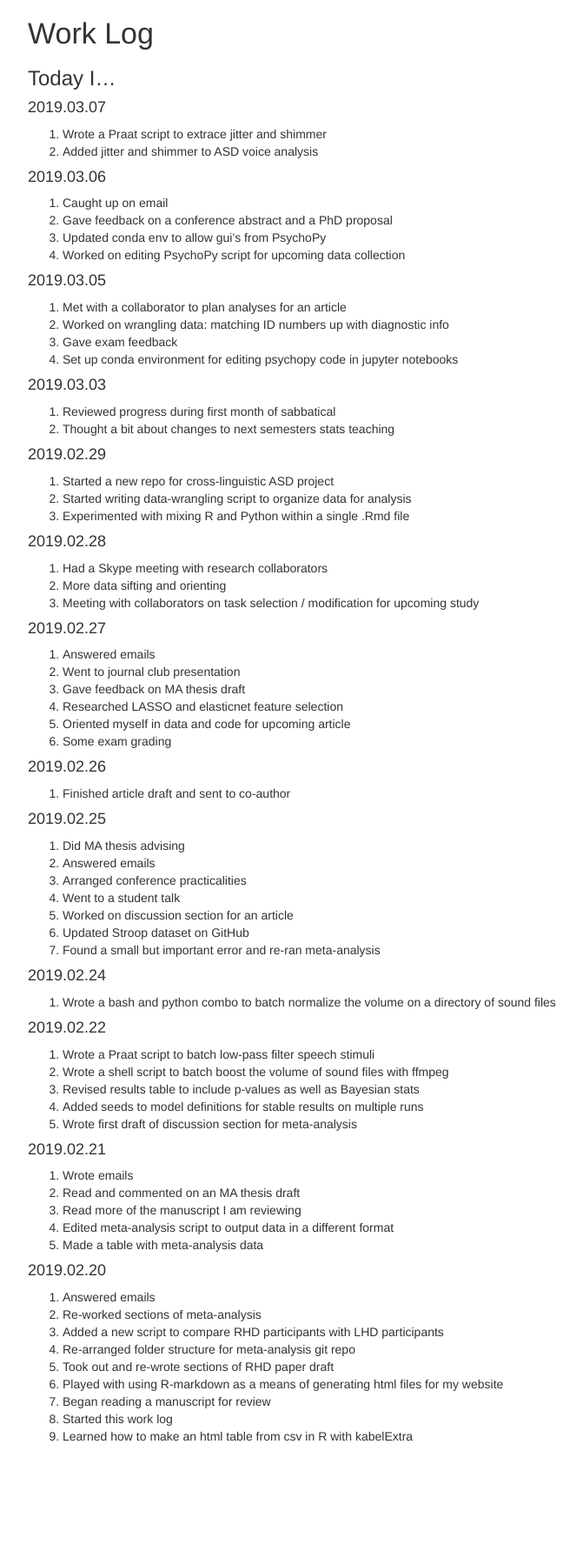
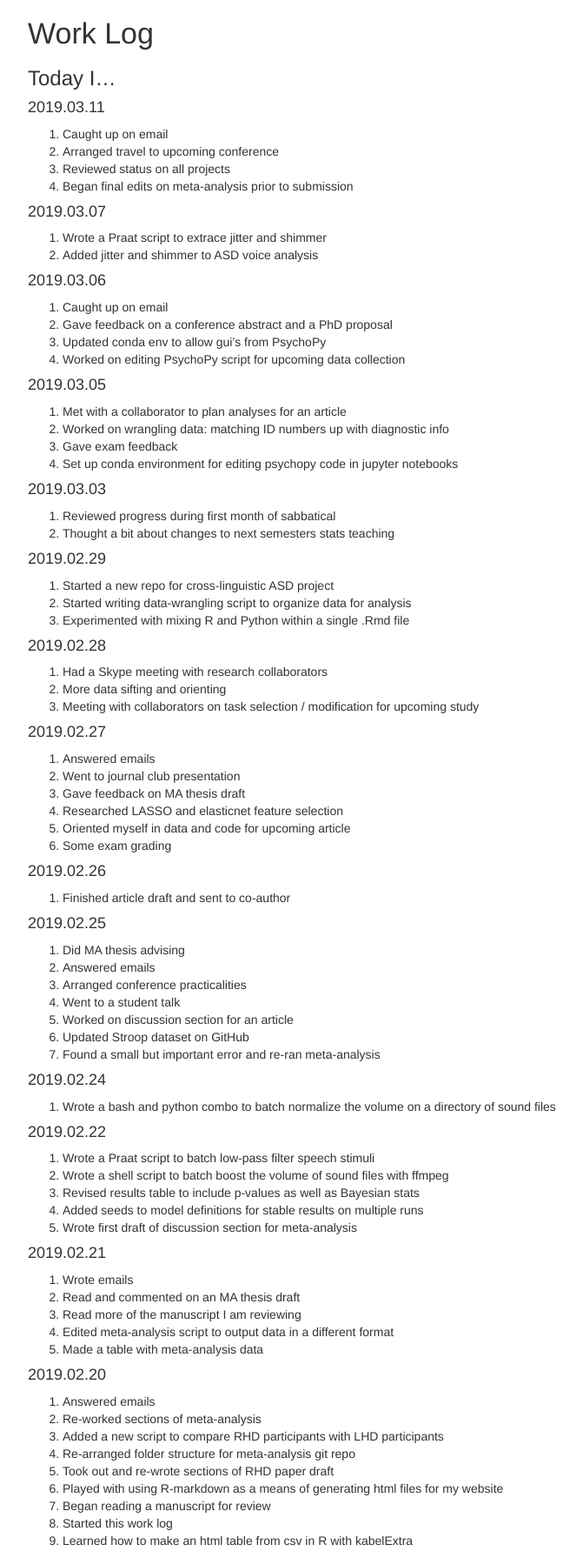
Before and after one commit to ethanweed/ethanweed.github.io, a Jekyll site: the page worklog/WorkLog.html, which Jekyll copies as it is, in a window 1280 px wide. Shown: the whole page at 87% size, without its empty margins (153-824 px from the left). Built offline with Jekyll 4.4.1, drawn with Linux system fonts in a browser that asks for light colours; before the commit the page ends 1671 px from its top, so only the background shows below that.

Commit message:
updated worklog

```diff
--- a/worklog/WorkLog.html
+++ b/worklog/WorkLog.html
@@ -126,13 +126,22 @@ $(document).ready(function () {
 <div id="today-i" class="section level3">
 <h3>Today I…</h3>
 <div id="section" class="section level4">
+<h4>2019.03.11</h4>
+<ol style="list-style-type: decimal">
+<li>Caught up on email</li>
+<li>Arranged travel to upcoming conference</li>
+<li>Reviewed status on all projects</li>
+<li>Began final edits on meta-analysis prior to submission</li>
+</ol>
+</div>
+<div id="section-1" class="section level4">
 <h4>2019.03.07</h4>
 <ol style="list-style-type: decimal">
 <li>Wrote a Praat script to extrace jitter and shimmer</li>
 <li>Added jitter and shimmer to ASD voice analysis</li>
 </ol>
 </div>
-<div id="section-1" class="section level4">
+<div id="section-2" class="section level4">
 <h4>2019.03.06</h4>
 <ol style="list-style-type: decimal">
 <li>Caught up on email</li>
@@ -141,7 +150,7 @@ $(document).ready(function () {
 <li>Worked on editing PsychoPy script for upcoming data collection</li>
 </ol>
 </div>
-<div id="section-2" class="section level4">
+<div id="section-3" class="section level4">
 <h4>2019.03.05</h4>
 <ol style="list-style-type: decimal">
 <li>Met with a collaborator to plan analyses for an article</li>
@@ -150,14 +159,14 @@ $(document).ready(function () {
 <li>Set up conda environment for editing psychopy code in jupyter notebooks</li>
 </ol>
 </div>
-<div id="section-3" class="section level4">
+<div id="section-4" class="section level4">
 <h4>2019.03.03</h4>
 <ol style="list-style-type: decimal">
 <li>Reviewed progress during first month of sabbatical</li>
 <li>Thought a bit about changes to next semesters stats teaching</li>
 </ol>
 </div>
-<div id="section-4" class="section level4">
+<div id="section-5" class="section level4">
 <h4>2019.02.29</h4>
 <ol style="list-style-type: decimal">
 <li>Started a new repo for cross-linguistic ASD project</li>
@@ -165,7 +174,7 @@ $(document).ready(function () {
 <li>Experimented with mixing R and Python within a single .Rmd file</li>
 </ol>
 </div>
-<div id="section-5" class="section level4">
+<div id="section-6" class="section level4">
 <h4>2019.02.28</h4>
 <ol style="list-style-type: decimal">
 <li>Had a Skype meeting with research collaborators</li>
@@ -173,7 +182,7 @@ $(document).ready(function () {
 <li>Meeting with collaborators on task selection / modification for upcoming study</li>
 </ol>
 </div>
-<div id="section-6" class="section level4">
+<div id="section-7" class="section level4">
 <h4>2019.02.27</h4>
 <ol style="list-style-type: decimal">
 <li>Answered emails</li>
@@ -184,13 +193,13 @@ $(document).ready(function () {
 <li>Some exam grading</li>
 </ol>
 </div>
-<div id="section-7" class="section level4">
+<div id="section-8" class="section level4">
 <h4>2019.02.26</h4>
 <ol style="list-style-type: decimal">
 <li>Finished article draft and sent to co-author</li>
 </ol>
 </div>
-<div id="section-8" class="section level4">
+<div id="section-9" class="section level4">
 <h4>2019.02.25</h4>
 <ol style="list-style-type: decimal">
 <li>Did MA thesis advising</li>
@@ -202,13 +211,13 @@ $(document).ready(function () {
 <li>Found a small but important error and re-ran meta-analysis</li>
 </ol>
 </div>
-<div id="section-9" class="section level4">
+<div id="section-10" class="section level4">
 <h4>2019.02.24</h4>
 <ol style="list-style-type: decimal">
 <li>Wrote a bash and python combo to batch normalize the volume on a directory of sound files</li>
 </ol>
 </div>
-<div id="section-10" class="section level4">
+<div id="section-11" class="section level4">
 <h4>2019.02.22</h4>
 <ol style="list-style-type: decimal">
 <li>Wrote a Praat script to batch low-pass filter speech stimuli</li>
@@ -218,7 +227,7 @@ $(document).ready(function () {
 <li>Wrote first draft of discussion section for meta-analysis</li>
 </ol>
 </div>
-<div id="section-11" class="section level4">
+<div id="section-12" class="section level4">
 <h4>2019.02.21</h4>
 <ol style="list-style-type: decimal">
 <li>Wrote emails</li>
@@ -228,7 +237,7 @@ $(document).ready(function () {
 <li>Made a table with meta-analysis data</li>
 </ol>
 </div>
-<div id="section-12" class="section level4">
+<div id="section-13" class="section level4">
 <h4>2019.02.20</h4>
 <ol style="list-style-type: decimal">
 <li>Answered emails</li>
```
Also changed, not shown: worklog/WorkLog.Rmd (+7 -0 lines).
